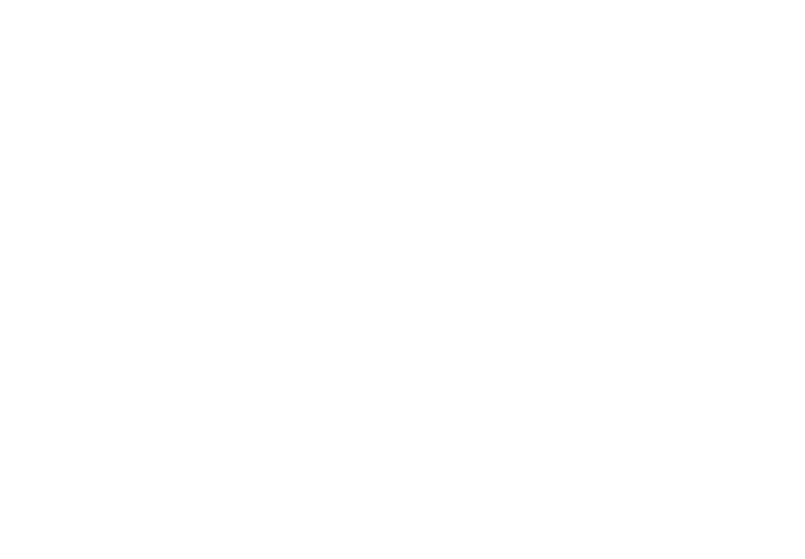
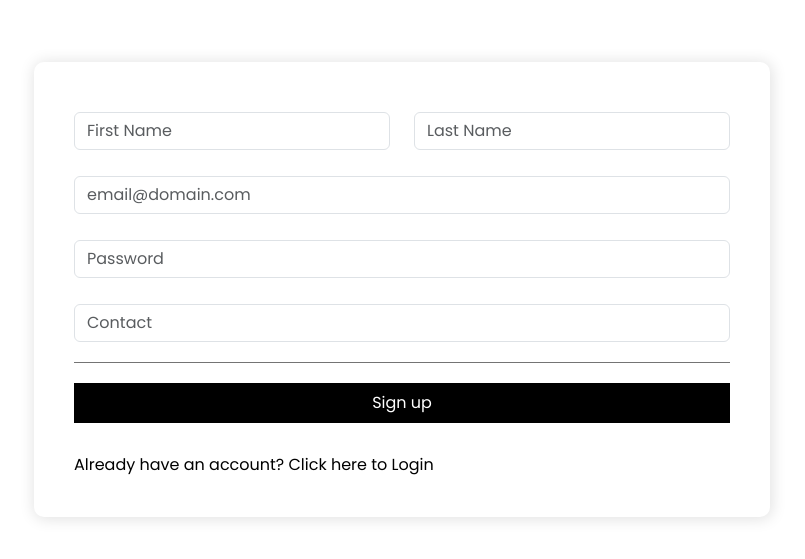
Before and after one commit to sajid-ahmed2816/e-commerce-web, a React (Create React App) app: page /signin in a window 1280 px wide. Before the commit this address had no page. Shown: the part 111-670 px from the top of the page, without its empty margins (238-1043 px from the left). Built offline with nearby package versions, Linux system fonts and the light colour scheme.

Commit message:
Signin page with API

```diff
--- a/src/api/auth/index.js
+++ b/src/api/auth/index.js
@@ -1,9 +1,13 @@
-import { post } from "../index";
+import { post, get } from "../index";
 import authRoutes from "./auth.routes";
 
 const AuthServices = {
+  signin: async (obj) => {
+    const data = await post(authRoutes.signIn, obj);
+    return data;
+  },
   login: async (obj) => {
-    const data = await post(authRoutes.signIn, obj);
+    const data = await get(authRoutes.login, obj);
     return data;
   },
 };
--- a/src/components/Toastify/index.js
+++ b/src/components/Toastify/index.js
@@ -2,8 +2,8 @@
 import "react-toastify/dist/ReactToastify.css";
 
 const ToastifyVariants = {
-  success: () => {
-    toast.success("Product has been added to cart", {
+  success: (message) => {
+    toast.success(message, {
       position: "top-center",
       className: "toastify-success",
     });
--- a/src/config/Approuter.js
+++ b/src/config/Approuter.js
@@ -10,6 +10,7 @@
 import Womenproducts from "../pages/Womenproducts";
 import Search from "../pages/Search";
 import Login from "../pages/Login";
+import Signin from "../pages/Signin";
 import { BrowserRouter as Router, Routes, Route } from "react-router-dom";
 
 function Approuter() {
@@ -27,7 +28,8 @@
         <Route path="/cart" element={<Cart />} />
         <Route path="/description/:productId" element={<Description />} />
         <Route path="/search/:productcategory" element={<Search />} />
-        <Route path="/auth/login" element={<Login />} />
+        <Route path="/login" element={<Login />} />
+        <Route path="/signin" element={<Signin />} />
       </Routes>
     </Router>
   );
--- a/src/pages/Login.js
+++ b/src/pages/Login.js
@@ -1,8 +1,9 @@
 import React, { Fragment, useState } from "react";
-import { Row, Col, Form, Container } from "react-bootstrap";
+import { Row, Col, Form, Container, FormGroup } from "react-bootstrap";
 import { Images } from "../assets";
 import AuthServices from "../api/auth";
 import { useNavigate } from "react-router-dom";
+import { Link } from "react-router-dom";
 
 function Login() {
   const [form, setForm] = useState({});
@@ -24,8 +25,8 @@
   return (
     <Fragment>
       <Container>
-        <Row style={{ transform: "translate(0, 120px)" }} className="loginRow">
-          <Col md={"6"}>
+        <Row style={{ transform: "translate(0, 80px)" }} className="loginRow">
+          <Col md={"7"}>
             <div className="h-100 d-flex align-items-center justify-content-start my-auto">
               <img
                 src={Images.logo}
@@ -36,21 +37,23 @@
               />
             </div>
           </Col>
-          <Col md={"6"}>
+          <Col md={"5"}>
             <div className="h-100 d-flex align-items-center justify-content-center my-auto">
               <Form
                 style={{
-                  padding: "50px",
+                  padding: "40px",
                   boxShadow: "1px 1px 15px 1px #e1e1e1",
                   width: "100%",
+                  borderRadius: "10px",
                 }}
                 onSubmit={(e) => handleLogin(e.preventDefault())}
               >
                 <Form.Group className="mb-3" controlId="formBasicEmail">
                   <Form.Label>Email address</Form.Label>
                   <Form.Control
+                    style={{ marginTop: "10px" }}
                     type="email"
-                    placeholder="Enter email"
+                    placeholder="email@domain.com"
                     onChange={(e) =>
                       setForm({ ...form, email: e.target.value })
                     }
@@ -61,6 +64,7 @@
                 <Form.Group className="mb-3" controlId="formBasicPassword">
                   <Form.Label>Password</Form.Label>
                   <Form.Control
+                    style={{ marginTop: "10px" }}
                     type="password"
                     placeholder="Password"
                     onChange={(e) =>
@@ -68,20 +72,14 @@
                     }
                   />
                 </Form.Group>
-                <Form.Group className="mb-3" controlId="formBasicCheckbox">
-                  <Form.Check type="checkbox" label="Remember Me" />
-                </Form.Group>
-                <div
+                <FormGroup
                   style={{
                     width: "100%",
                     height: "1px",
                     backgroundColor: "#747474",
-                    marginBlock: "20px",
+                    marginBlock: "30px",
                   }}
-                ></div>
-                <div>
-                  <p>Forgot Password?</p>
-                </div>
+                ></FormGroup>
                 <div style={{ width: "100%" }}>
                   <button
                     className="login-btn"
@@ -99,6 +97,22 @@
                     Login
                   </button>
                 </div>
+                <div
+                  style={{
+                    marginTop: "30px",
+                  }}
+                >
+                  <Link
+                    to={"/signin"}
+                    style={{
+                      textDecoration: "none",
+                      color: "#000000",
+                    }}
+                  >
+                    {" "}
+                    Don't have an account? Click here to Sign up
+                  </Link>
+                </div>
               </Form>
             </div>
           </Col>
--- /dev/null
+++ b/src/pages/Signin.js
@@ -0,0 +1,165 @@
+import React, { Fragment, useState } from "react";
+import { Row, Col, Form, Container, FormGroup, Spinner } from "react-bootstrap";
+import { Link, useNavigate } from "react-router-dom";
+import AuthServices from "../api/auth";
+import Toastify from "../components/Toastify";
+
+function Signin() {
+  const [form, setForm] = useState({});
+  const [loading, setLoading] = useState(false);
+  const navigate = useNavigate();
+  const toastify = Toastify;
+
+  const handleSubmit = async () => {
+    setLoading(true);
+    try {
+      let result = await AuthServices.signin(form);
+      if (result === null) return;
+      if (result.status === 200) {
+        toastify.ToastifyVariants.success(result.data.message);
+        navigate("/login");
+      }
+      console.log("result=>", result);
+    } catch (error) {
+      console.log("error=>", error);
+    } finally {
+      setLoading(false);
+    }
+  };
+
+  return (
+    <Fragment>
+      <Container style={{ height: "100vh" }}>
+        <Row className="h-100 d-flex align-items-center justify-content-center">
+          <Col md={"8"}>
+            <Form
+              onSubmit={(e) => {
+                e.preventDefault();
+                handleSubmit();
+              }}
+              style={{
+                padding: "40px",
+                boxShadow: "1px 1px 15px 1px #e1e1e1",
+                width: "100%",
+                borderRadius: "10px",
+              }}
+            >
+              <Row>
+                <Col md={6}>
+                  <Form.Group className="mb-3" controlId="formBasicFName">
+                    <Form.Control
+                      style={{ marginTop: "10px" }}
+                      type="text"
+                      placeholder="First Name"
+                      onChange={(e) =>
+                        setForm({ ...form, firstName: e.target.value })
+                      }
+                    />
+                    <Form.Text className="text-muted"></Form.Text>
+                  </Form.Group>
+                </Col>
+                <Col md={6}>
+                  <Form.Group className="mb-3" controlId="formBasicLName">
+                    <Form.Control
+                      style={{ marginTop: "10px" }}
+                      type="text"
+                      placeholder="Last Name"
+                      onChange={(e) =>
+                        setForm({ ...form, lastName: e.target.value })
+                      }
+                    />
+                    <Form.Text className="text-muted"></Form.Text>
+                  </Form.Group>
+                </Col>
+                <Col md={12}>
+                  <Form.Group className="mb-3" controlId="formBasicEmail">
+                    <Form.Control
+                      style={{ marginTop: "10px" }}
+                      type="email"
+                      placeholder="email@domain.com"
+                      onChange={(e) =>
+                        setForm({ ...form, email: e.target.value })
+                      }
+                    />
+                    <Form.Text className="text-muted"></Form.Text>
+                  </Form.Group>
+                </Col>
+                <Col md={12}>
+                  <Form.Group className="mb-3" controlId="formBasicPassword">
+                    <Form.Control
+                      style={{ marginTop: "10px" }}
+                      type="password"
+                      placeholder="Password"
+                      onChange={(e) =>
+                        setForm({ ...form, password: e.target.value })
+                      }
+                    />
+                  </Form.Group>
+                </Col>
+                <Col md={12}>
+                  <Form.Group controlId="formBasicContact">
+                    <Form.Control
+                      style={{ marginTop: "10px" }}
+                      type="number"
+                      placeholder="Contact"
+                      onChange={(e) =>
+                        setForm({ ...form, contact: e.target.value })
+                      }
+                    />
+                  </Form.Group>
+                </Col>
+                <Col md={12}>
+                  <FormGroup
+                    style={{
+                      width: "100%",
+                      height: "1px",
+                      backgroundColor: "#747474",
+                      marginBlock: "20px",
+                    }}
+                  ></FormGroup>
+                </Col>
+                <Col md={12}>
+                  <div style={{ width: "100%" }}>
+                    <button
+                      className="login-btn"
+                      style={{
+                        backgroundColor: "black",
+                        color: "white",
+                        width: "100%",
+                        height: "40px",
+                        outline: "none",
+                        border: "1px solid black",
+                        transition: "all .3s ease-in-out",
+                      }}
+                      type="submit"
+                    >
+                      {loading ? <Spinner variant="light" /> : "Sign up"}
+                    </button>
+                  </div>
+                </Col>
+              </Row>
+              <div
+                style={{
+                  marginTop: "30px",
+                }}
+              >
+                <Link
+                  to={"/login"}
+                  style={{
+                    textDecoration: "none",
+                    color: "#000000",
+                  }}
+                >
+                  {" "}
+                  Already have an account? Click here to Login
+                </Link>
+              </div>
+            </Form>
+          </Col>
+        </Row>
+      </Container>
+    </Fragment>
+  );
+}
+
+export default Signin;
```
